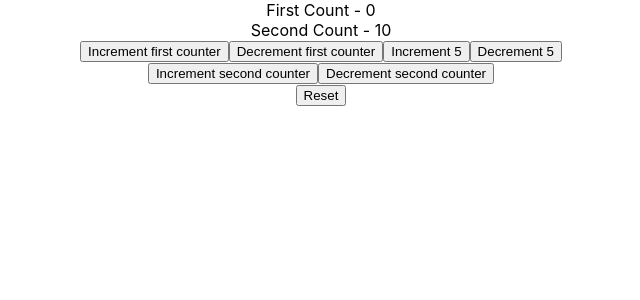
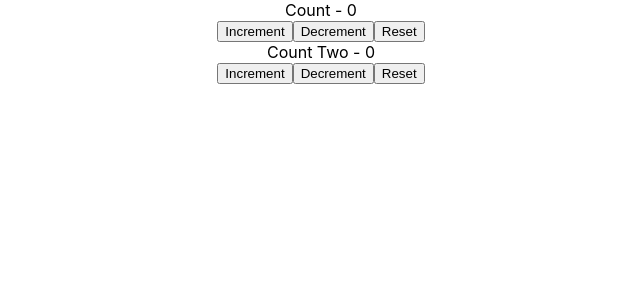
Before and after one commit to dzlatarov/ReactJSTutorial, a React (Create React App) app: page / in a window 1280 px wide. Shown: the top 300 px of the page, without its empty margins (319-959 px from the left). Built offline with nearby package versions, Linux system fonts and the light colour scheme.

Commit message:
using multiple useReducers

```diff
--- a/src/App.js
+++ b/src/App.js
@@ -41,6 +41,7 @@ import DataFetching from './hooks/DataFetching';
 import ComponentC from './hooks/ComponentC';
 import UseReducerCounter from './hooks/UseReducerCounter';
 import UseReducerCounterComplex from './hooks/UseReducerCounterComplex';
+import UseReducerMultipleCounter from './hooks/UseReducerMultipleCounter';
 
 export const UserContext = React.createContext()
 export const SkillContext = React.createContext()
@@ -49,7 +50,7 @@ class App extends Component {
   render() {
     return (
       <div className="App">
-        <UseReducerCounterComplex />
+        <UseReducerMultipleCounter />
       </div>
     );
   }
--- /dev/null
+++ b/src/hooks/UseReducerMultipleCounter.js
@@ -0,0 +1,38 @@
+import React, { useReducer } from 'react'
+
+
+const initialState = 0
+const reducer = (state, action) => {
+    switch (action) {
+        case 'increment':
+            return state + 1
+        case 'decrement':
+            return state - 1
+        case 'reset':
+            return initialState
+        default:
+            return state
+    }
+}
+
+function UseReducerMultipleCounter() {
+    const [count, dispatch] = useReducer(reducer, initialState)
+    const [counterTwo, dispatchTwo] = useReducer(reducer, initialState)
+
+    return (
+        <div>
+            <div>Count - {count}</div>
+            <button onClick={() => dispatch('increment')}>Increment</button>
+            <button onClick={() => dispatch('decrement')}>Decrement</button>
+            <button onClick={() => dispatch('reset')}>Reset</button>
+            <div>
+                <div>Count Two - {counterTwo}</div>
+                <button onClick={() => dispatchTwo('increment')}>Increment</button>
+                <button onClick={() => dispatchTwo('decrement')}>Decrement</button>
+                <button onClick={() => dispatchTwo('reset')}>Reset</button>
+            </div>
+        </div>
+    )
+}
+
+export default UseReducerMultipleCounter
```
